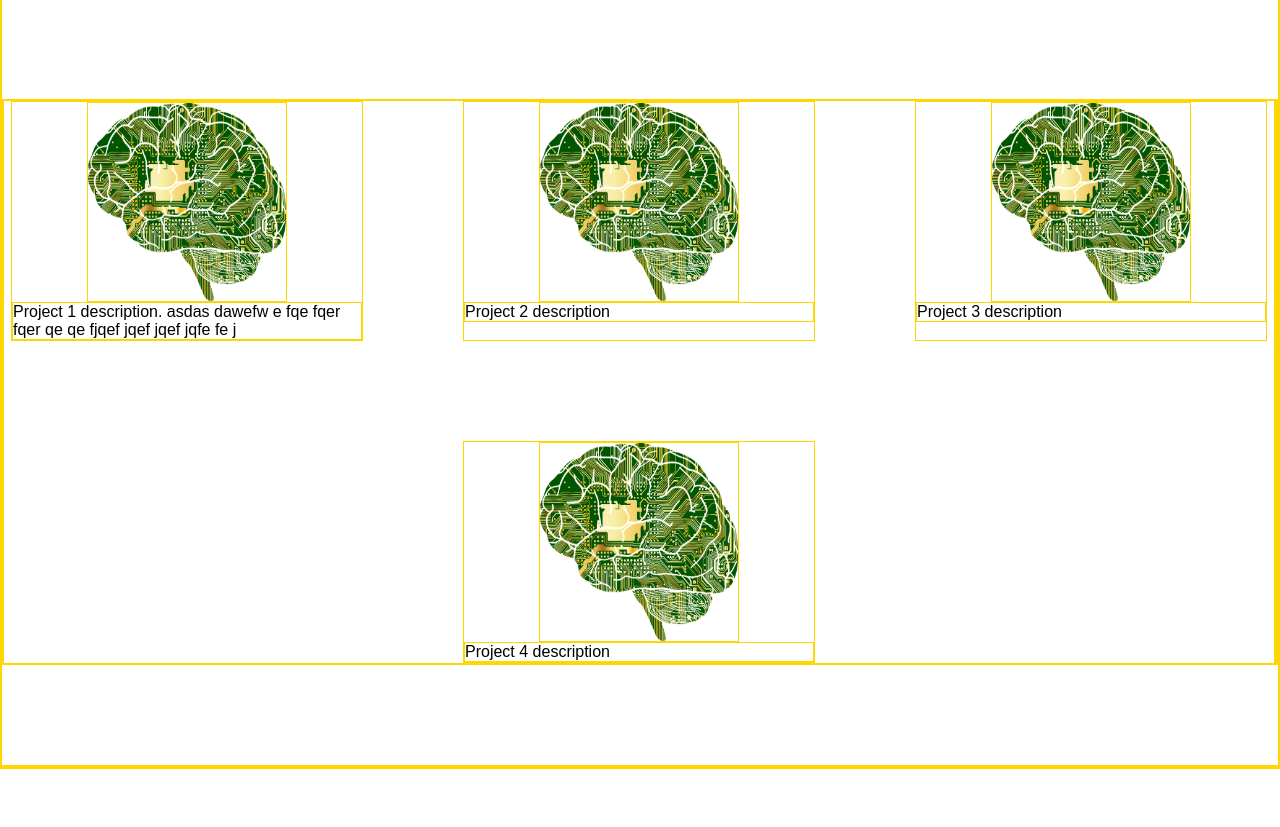
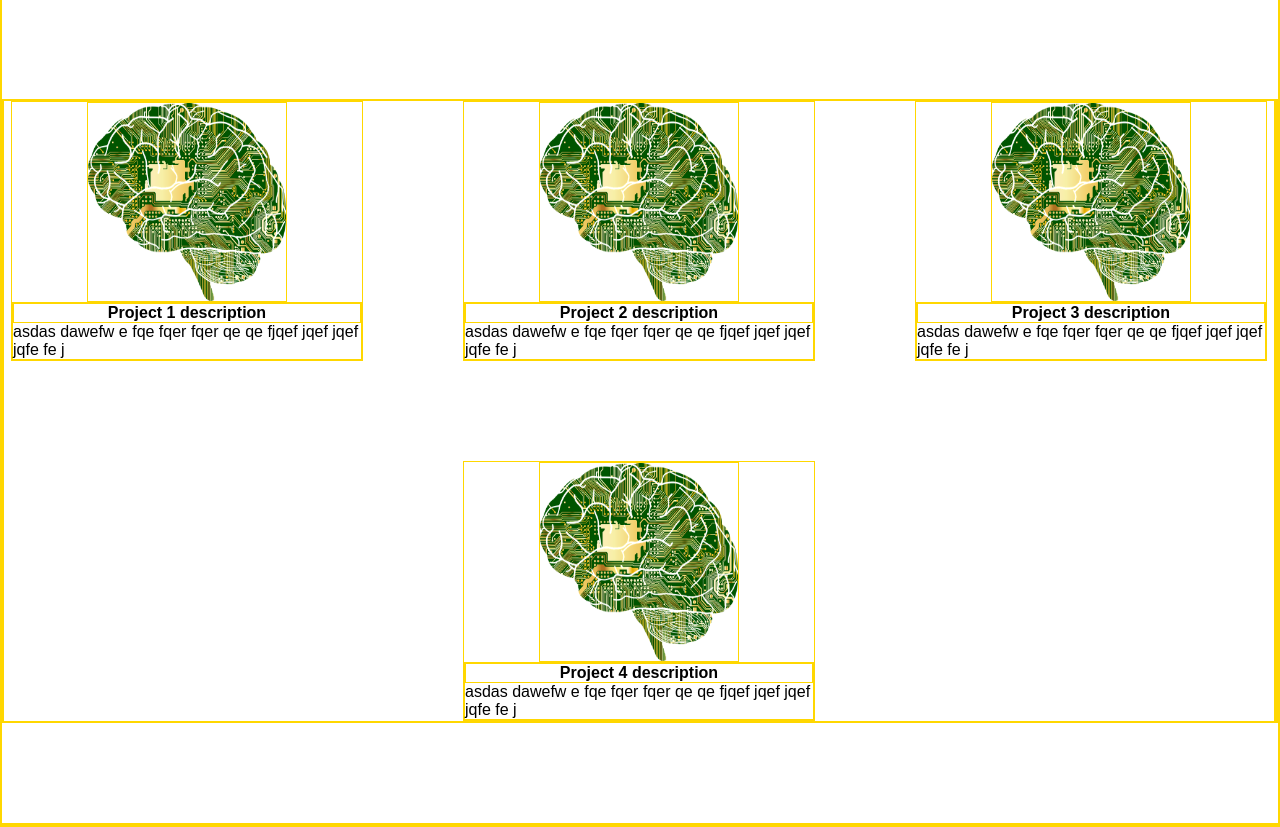
Before and after one commit to Stalloyde/landingpage, a plain HTML site: page index.html in a window 1280 px wide. Shown: the part 728-1555 px from the top of the page. Before the commit the page ends 1497 px from the top, so only its background shows below. Drawn offline with Linux system fonts and the light colour scheme.

Commit message:
Center and columned description for each item

```diff
--- a/index.html
+++ b/index.html
@@ -39,22 +39,22 @@
     <div class="project-item">
         <div class="item">
             <img class="item-photo" src="image.png" alt="item1-photo">
-            <div class="description">Project 1 description. asdas  dawefw e fqe fqer fqer qe qe fjqef jqef jqef jqfe fe j </div>
+            <div class="description"><strong>Project 1 description</strong>asdas  dawefw e fqe fqer fqer qe qe fjqef jqef jqef jqfe fe j</div>
         </div>
 
         <div class="item">
             <img class="item-photo" src="image.png" alt="item2-photo">
-            <div class="description">Project 2 description</div>
+            <div class="description"><strong>Project 2 description</strong>asdas  dawefw e fqe fqer fqer qe qe fjqef jqef jqef jqfe fe j</div>
         </div>
 
         <div class="item">
             <img class="item-photo" src="image.png" alt="item3-photo">
-            <div class="description">Project 3 description</div>
+            <div class="description"><strong>Project 3 description</strong>asdas  dawefw e fqe fqer fqer qe qe fjqef jqef jqef jqfe fe j</div>
         </div>
 
         <div class="item">
             <img class="item-photo" src="image.png" alt="item4-photo">
-            <div class="description">Project 4 description</div>
+            <div class="description"><strong>Project 4 description</strong>asdas  dawefw e fqe fqer fqer qe qe fjqef jqef jqef jqfe fe j</div>
         </div>
     </div>
 
--- a/style.css
+++ b/style.css
@@ -2,13 +2,13 @@
     box-sizing:border-box;
     padding:0;
     margin:0;
-    color: white;
     border: 1px solid gold;
     font-family:Arial, Helvetica, sans-serif;
 }
 
 a:link, a:visited{
     text-decoration: none;
+    color: white;
 }
 
 /*top header*/
@@ -34,6 +34,7 @@ a:link, a:visited{
     justify-content: flex-end;
     gap: 100px;
     padding-right: 30px;
+    color: white;
 }
 
 button{
@@ -45,6 +46,7 @@ button{
     border-radius: 10px;
     font-size: 15px;
     font-weight: bold;
+    color: white;
     padding: 5px;
 }
 /*end top header*/
@@ -99,6 +101,10 @@ button{
 
 .description{
     display:flex;
-    color: black;
+    flex-direction: column;
     width: 350px;
 }
+
+strong{
+    text-align: center;
+}
```
